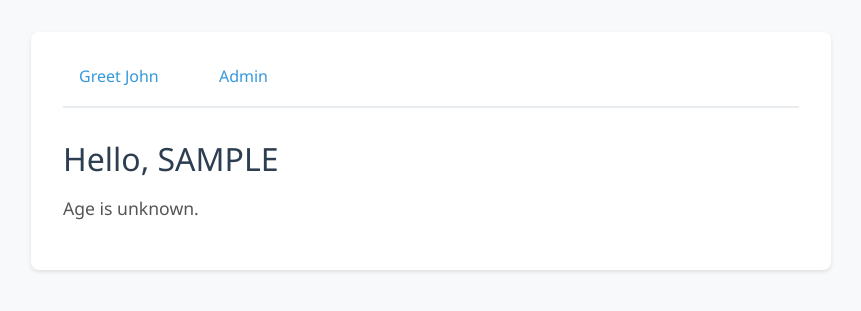
After one commit to Nytsak/flask-app-lab, a Flask app: a page that uses app/templates/base.html in a window 1280 px wide. The commit adds this page. Shown: the top 311 px of the page, without its empty margins (209-1070 px from the left). Run offline with Flask 3, Linux system fonts and the light colour scheme.

Commit message:
Add users blueprint

```diff
--- a/app/__init__.py
+++ b/app/__init__.py
@@ -3,4 +3,7 @@ from flask import Flask
 app = Flask(__name__)
 app.config.from_pyfile("../config.py")
 
-from . import routes
+from . import views
+from .users import users_bp
+
+app.register_blueprint(users_bp)
--- /dev/null
+++ b/app/static/css/style.css
@@ -0,0 +1,56 @@
+body {
+    font-family: 'Segoe UI', Tahoma, Geneva, Verdana, sans-serif;
+    line-height: 1.6;
+    color: #333;
+    background-color: #f8f9fa;
+}
+
+main {
+    max-width: 800px;
+    margin: 2rem auto;
+    padding: 2rem;
+    background-color: white;
+    border-radius: 8px;
+    box-shadow: 0 2px 4px rgba(0, 0, 0, 0.1);
+}
+
+h2 {
+    color: #2c3e50;
+    margin-bottom: 1rem;
+    font-size: 2rem;
+}
+
+p {
+    font-size: 1.1rem;
+    color: #555;
+}
+
+nav {
+    border-bottom: 2px solid #e9ecef;
+    padding-bottom: 1rem;
+    margin-bottom: 2rem;
+}
+
+nav ul {
+    list-style: none;
+    padding: 0;
+    margin: 0;
+}
+
+nav ul li {
+    display: inline-block;
+    margin-right: 1.5rem;
+}
+
+nav ul li a {
+    text-decoration: none;
+    color: #3498db;
+    padding: 0.5rem 1rem;
+    border-radius: 4px;
+    transition: background-color 0.3s;
+    font-weight: 500;
+}
+
+nav ul li a:hover {
+    background-color: #ecf0f1;
+}
--- a/app/templates/base.html
+++ b/app/templates/base.html
@@ -6,7 +6,7 @@
   <title>{% block title %}Олег Ницак{% endblock %}</title>
   <link href="https://cdn.jsdelivr.net/npm/bootstrap@5.3.8/dist/css/bootstrap.min.css" rel="stylesheet"
         integrity="sha384-sRIl4kxILFvY47J16cr9ZwB07vP4J8+LH7qKQnuqkuIAvNWLzeN8tE5YBujZqJLB" crossorigin="anonymous">
-  <link rel="stylesheet" href="{{ url_for('static', filename='styles.css') }}">
+  <link rel="stylesheet" href="{{ url_for('static', filename='css/style.css') }}">
 
   {% block extra_css %}{% endblock %}
 </head>
--- /dev/null
+++ b/app/users/templates/users/hi.html
@@ -0,0 +1,20 @@
+{% extends "base.html" %}
+
+{% block title %}Greeting Page{% endblock %}
+
+{% block content %}
+  <nav>
+    <ul>
+      <li><a href="{{ url_for('users_bp.greetings', name='John', age=30) }}">Greet John</a></li>
+      <li><a href="{{ url_for('users_bp.admin') }}">Admin</a></li>
+    </ul>
+  </nav>
+
+  <h2>Hello, {{ name }}</h2>
+  {% if age %}
+    <p>You are {{ age }} years old.</p>
+  {% else %}
+    <p>Age is unknown.</p>
+  {% endif %}
+
+{% endblock %}
--- /dev/null
+++ b/app/users/views.py
@@ -0,0 +1,18 @@
+from flask import request, render_template, redirect, url_for
+
+from . import users_bp
+
+
+@users_bp.route("/hi/<string:name>")
+def greetings(name):
+    name = name.upper()
+    age = request.args.get("age", None, int)
+
+    return render_template("users/hi.html", name=name, age=age)
+
+
+@users_bp.route("/admin")
+def admin():
+    to_url = url_for("users_bp.greetings", name="administrator", age=45, _external=True)
+    print(to_url)
+    return redirect(to_url)
```
Also changed, not shown: app/users/__init__.py (added, +10 -0 lines), app/static/styles.css (deleted), app/templates/products.html (deleted), app/templates/user_profile.html (deleted), app/templates/users.html (deleted), app/views.py (renamed from app/routes.py).
